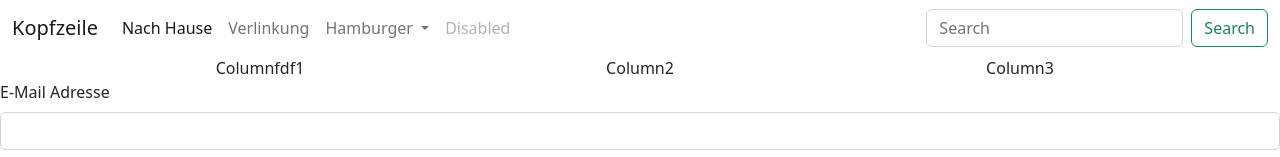
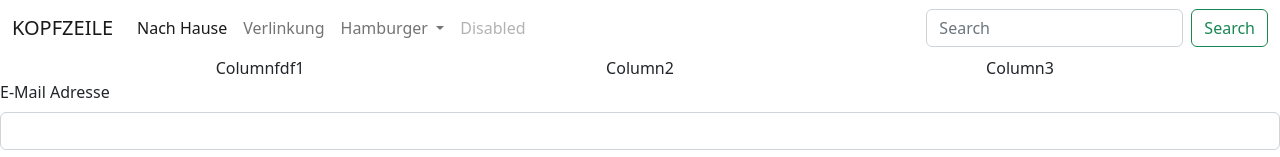
Before and after one commit to dmer13/git2202, a plain HTML site: page index.html in a window 1280 px wide. Shown: the top 157 px of the page. Drawn offline with nearby package versions, Linux system fonts and the light colour scheme.

Commit message:
78945631

```diff
--- a/index.html
+++ b/index.html
@@ -18,7 +18,7 @@
     <!-- place navbar here -->
     <nav class="navbar navbar-expand-lg bg-body-tertiary">
         <div class="container-fluid">
-          <a class="navbar-brand" href="#">Kopfzeile</a>
+          <a class="navbar-brand" href="#">KOPFZEILE</a>
           <button class="navbar-toggler" type="button" data-bs-toggle="collapse" data-bs-target="#navbarSupportedContent" aria-controls="navbarSupportedContent" aria-expanded="false" aria-label="Toggle navigation">
             <span class="navbar-toggler-icon"></span>
           </button>
```
